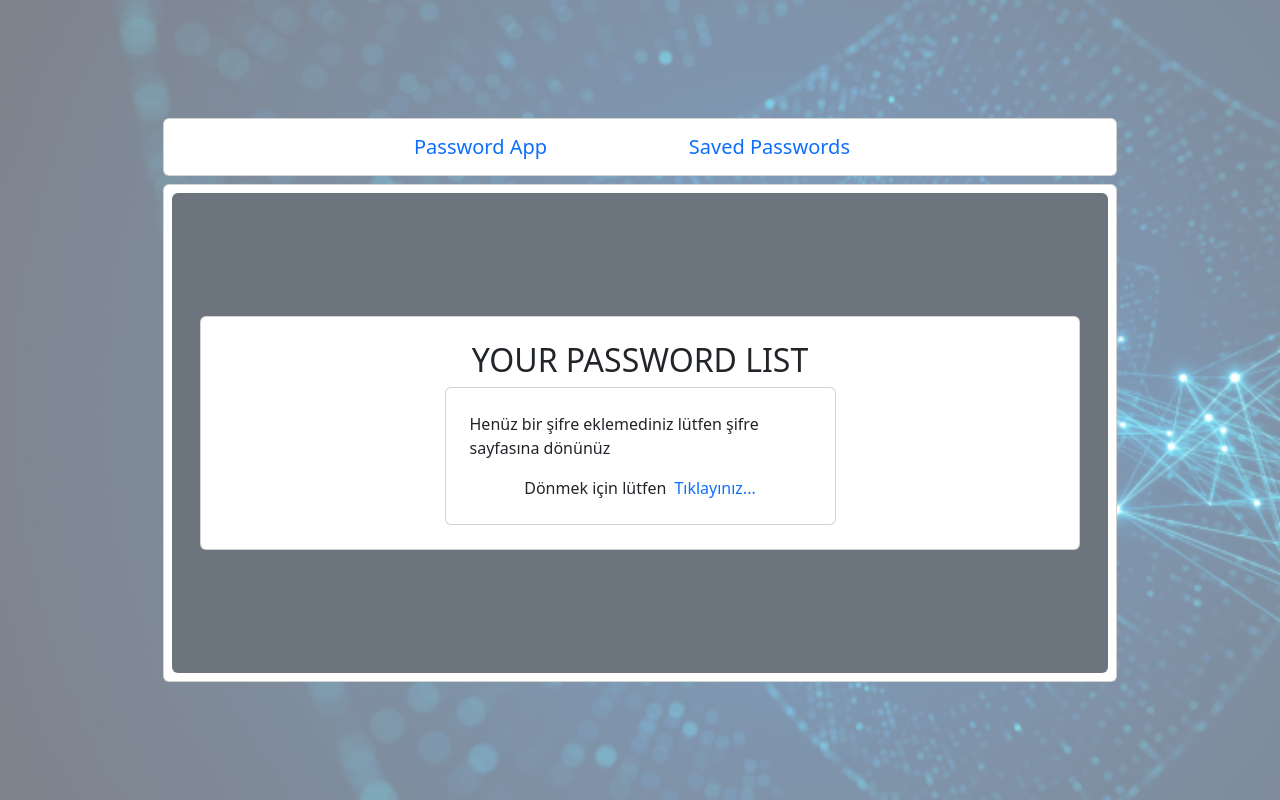
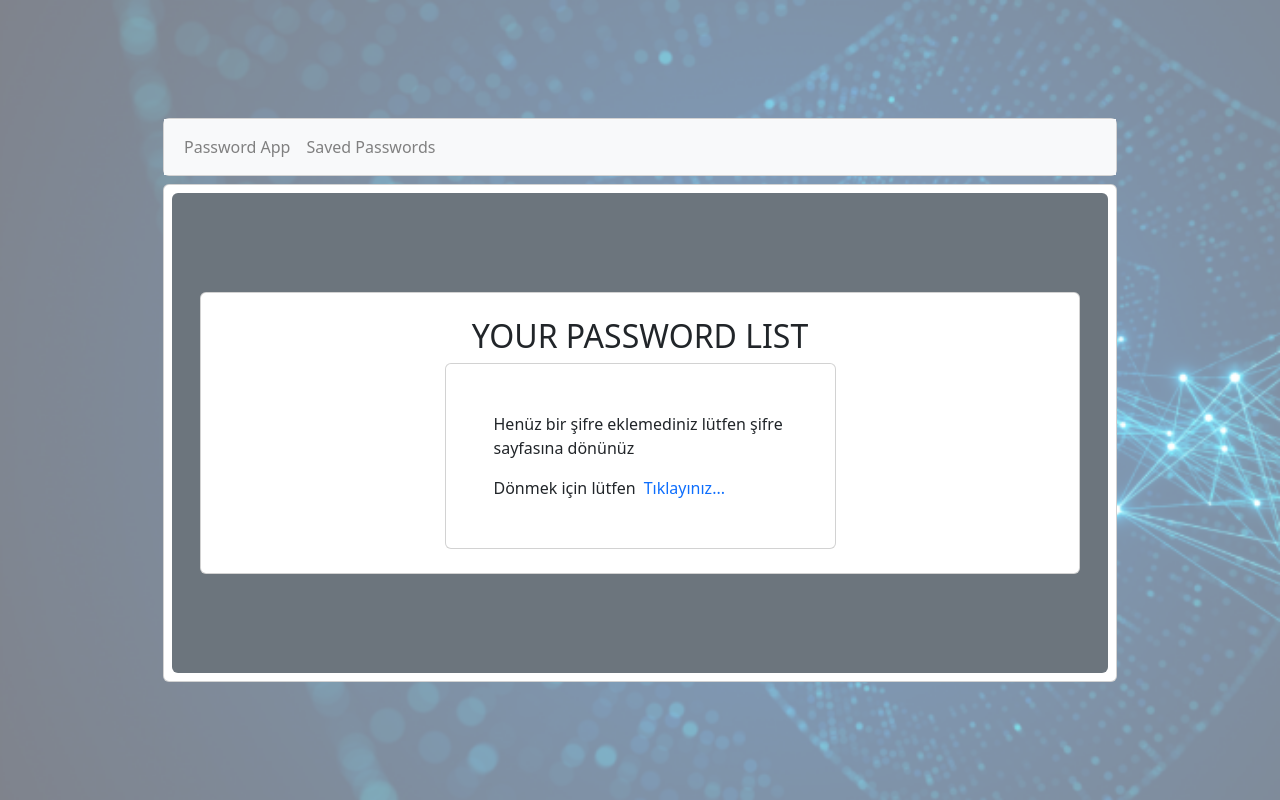
Before and after one commit to mertugrulfrontenddev/random-password, a React (Create React App) app: page /my-all-passwords in a window 1280 px wide. Built offline with nearby package versions, Linux system fonts and the light colour scheme.

Commit message:
navbaradded

```diff
--- a/package.json
+++ b/package.json
@@ -3,6 +3,7 @@
   "version": "0.1.0",
   "private": true,
   "dependencies": {
+    "@popperjs/core": "^2.11.8",
     "@testing-library/jest-dom": "^5.17.0",
     "@testing-library/react": "^13.4.0",
     "@testing-library/user-event": "^13.5.0",
--- a/src/App.js
+++ b/src/App.js
@@ -7,6 +7,7 @@ import ShowPassword from "./components/ShowPassword";
 import Navbar from "./components/Navbar";
 import PasswordAddButton from "./components/PasswordAddButton";
 import PasswordList from "./components/PasswordList";
+import "bootstrap/dist/js/bootstrap.bundle.min";
 
 function App() {
   let [passkeys, setPasskey] = useState([]);
--- a/src/components/Navbar.jsx
+++ b/src/components/Navbar.jsx
@@ -2,14 +2,30 @@ import { Link } from "react-router-dom";
 import "./Navbar.css";
 const Navbar = () => {
   return (
-    <nav className="navbar">
-      <div className="container w-50">
-        <Link className="link navbar-brand text-primary" to="/">
-          Password App
-        </Link>
-        <Link className="link navbar-brand text-primary" to="/my-all-passwords">
-          Saved Passwords
-        </Link>
+    <nav className="navbar navbar-expand-lg bg-body-tertiary">
+      <div className="container-fluid ">
+        <button
+          class="navbar-toggler"
+          type="button"
+          data-bs-toggle="collapse"
+          data-bs-target="#navbarNavAltMarkup"
+          aria-controls="navbarNavAltMarkup"
+          aria-expanded="false"
+          aria-label="Toggle navigation"
+        >
+          <span class="navbar-toggler-icon"></span>
+        </button>
+
+        <div class="collapse navbar-collapse" id="navbarNavAltMarkup">
+          <div class="navbar-nav">
+            <Link class="link nav-link active" aria-current="page" to="/">
+              Password App
+            </Link>
+            <Link className="link nav-link" to="/my-all-passwords">
+              Saved Passwords
+            </Link>
+          </div>
+        </div>
       </div>
     </nav>
   );
--- a/src/components/PasswordList.jsx
+++ b/src/components/PasswordList.jsx
@@ -10,7 +10,7 @@ const PasswordList = ({ allPasswords }) => {
             {allPasswords.length === 0 ? (
               <div className="container">
                 <div className="card ">
-                  <div className="card-body d-flex flex-column  align-items-center p-4">
+                  <div className="card-body d-flex flex-column p-5">
                     <p>
                       Henüz bir şifre eklemediniz lütfen şifre sayfasına dönünüz
                     </p>
```
Also changed, not shown: 1 other file (tests, documents, lock files or other folders).
